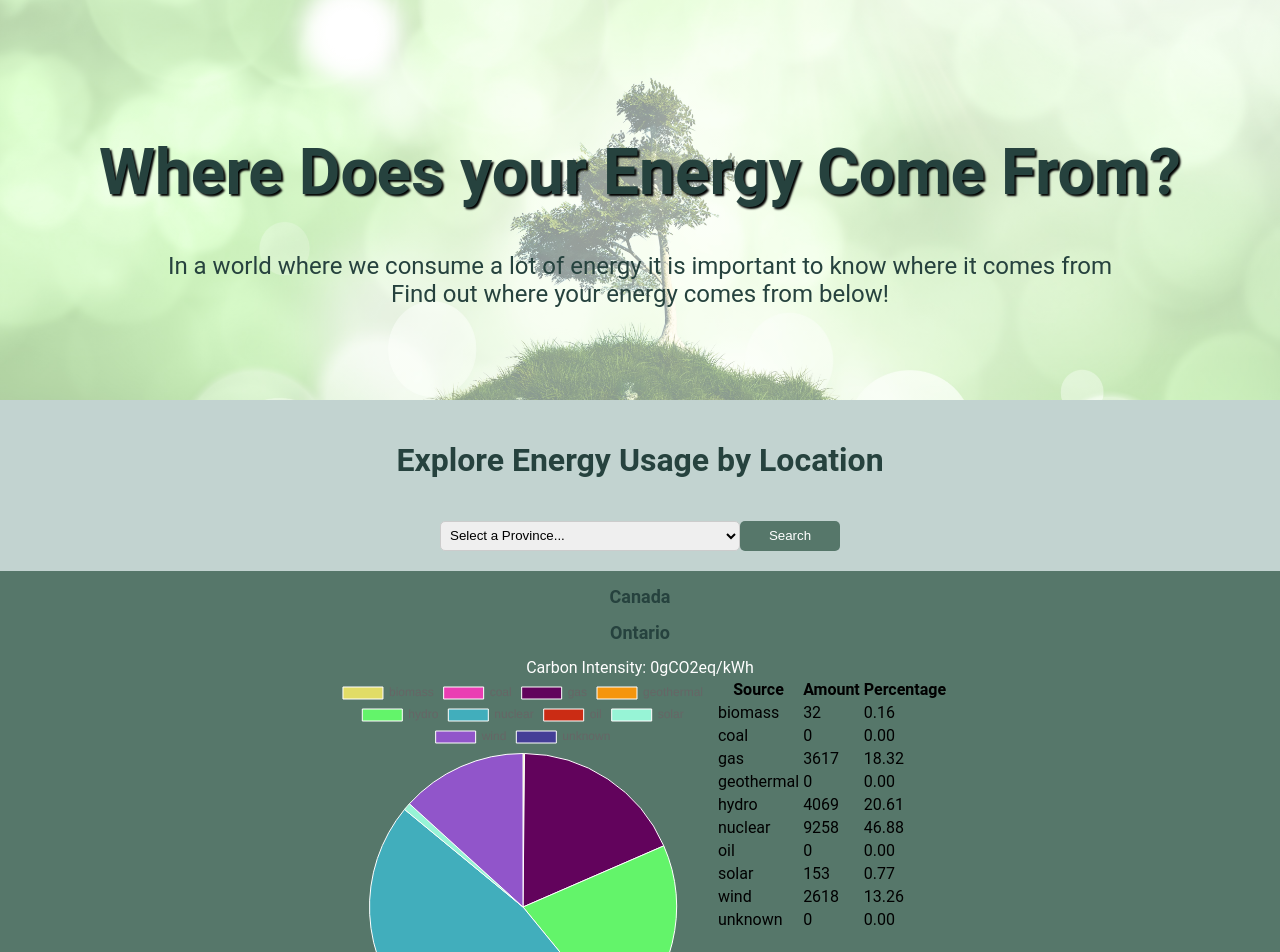
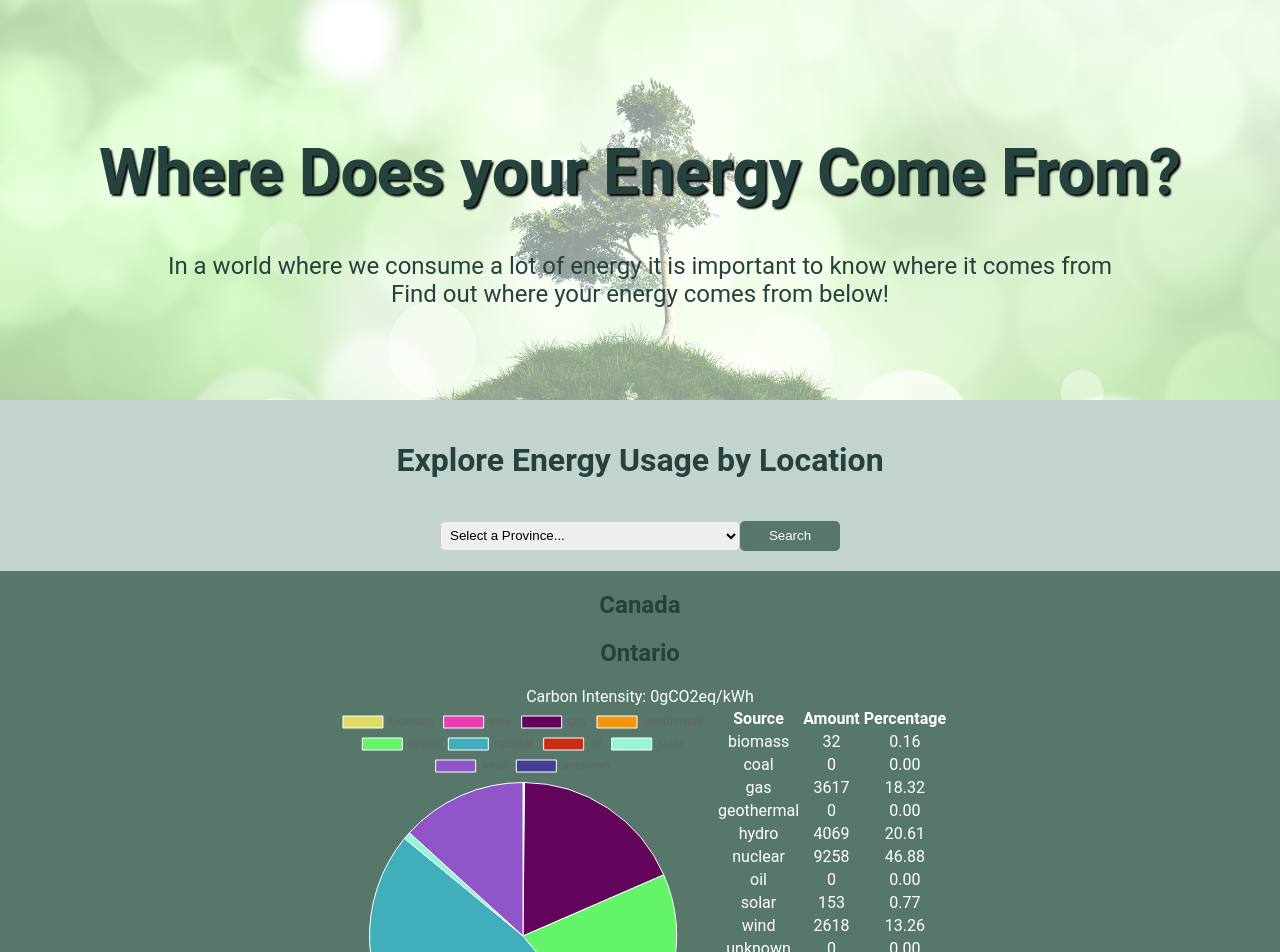
Before and after one commit to SyndicateGit/CheckYourSource, a React (Create React App) app: page / in a window 1280 px wide. Shown: the top 952 px of the page. Built offline with nearby package versions, Linux system fonts and the light colour scheme; no server answers.

Commit message:
Small changes to style

```diff
--- a/src/styles/PieChart.css
+++ b/src/styles/PieChart.css
@@ -18,9 +18,12 @@
 
 #total-consumption,
 #renewable-percentage,
-#carbon-intensity{
+#carbon-intensity,
+.table {
+
     margin: 0;
     padding: 0;
     text-align: center;
     color: white;
+
 }
--- a/src/styles/Search.css
+++ b/src/styles/Search.css
@@ -6,6 +6,10 @@
 
 h1{
     color: var(--Titles);
+}
+
+h2{
+
 }
 .search-box {
     display: flex;
@@ -42,7 +46,7 @@ h1{
 #zone-name {
  display: flex;
  justify-content: center;
- font-size: large;
+ font-size: 1.5rem;
  color:var(--Titles);
  background-color: #56776A;
 }
```
